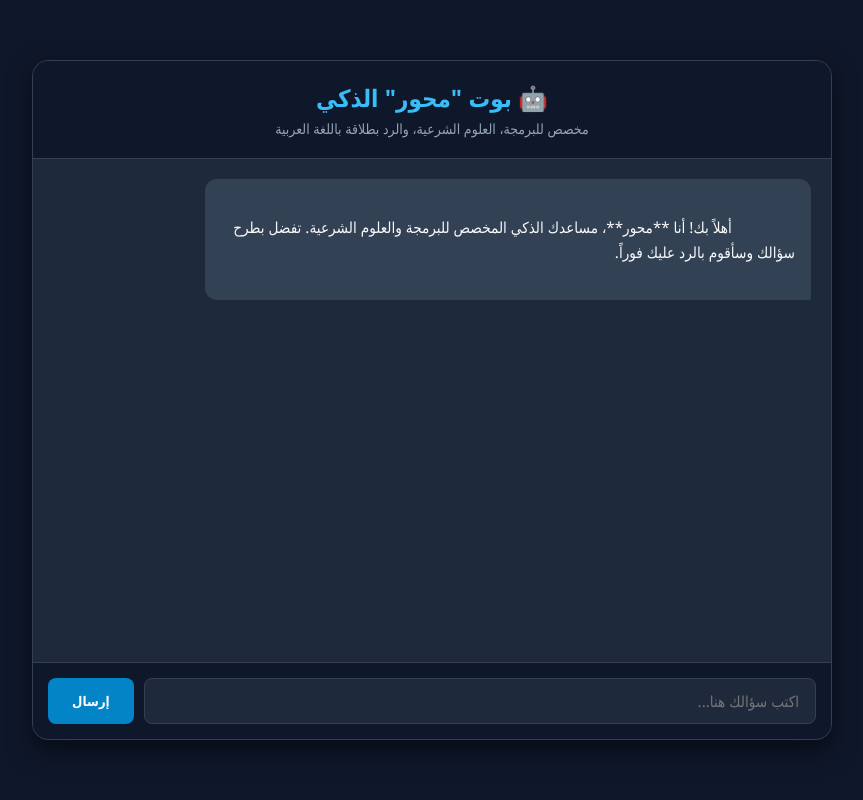
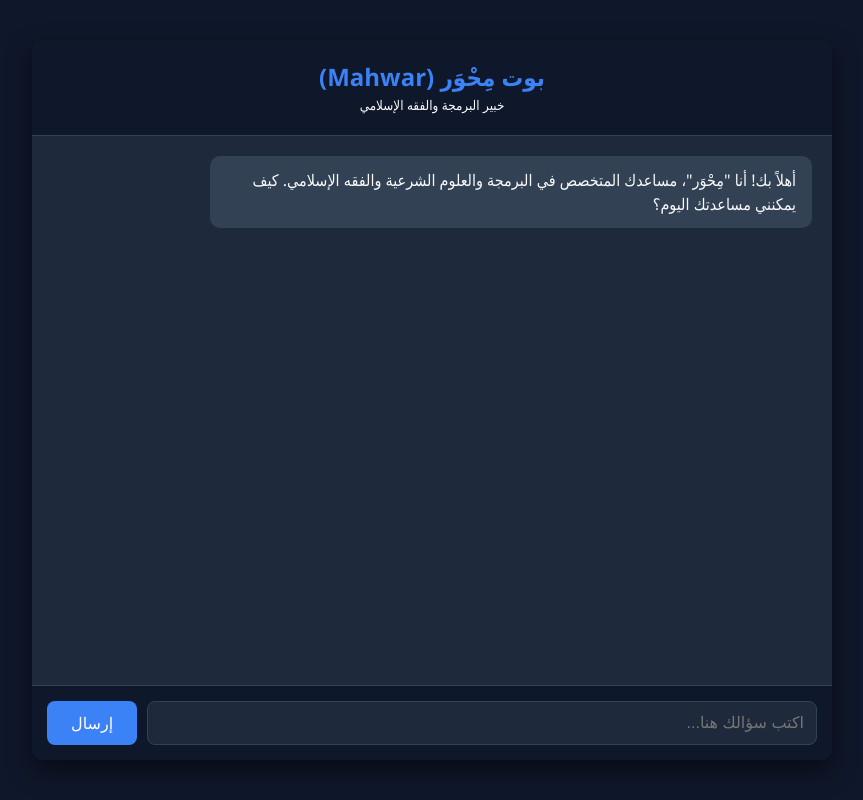
Before and after one commit to osamaib-81/mahwar-bot, a plain HTML site: page index.html in a window 1280 px wide. Shown: the whole page, without its empty margins (208-1071 px from the left). Drawn offline with Linux system fonts and the light colour scheme.

Commit message:
Update index.html

```diff
--- a/index.html
+++ b/index.html
@@ -3,54 +3,51 @@
 <head>
     <meta charset="UTF-8">
     <meta name="viewport" content="width=device-width, initial-scale=1.0">
-    <title>محور - مساعد الذكاء الاصطناعي</title>
+    <title>محور - مساعد البرمجة والفقه الإسلامي</title>
     <style>
-        * {
-            box-sizing: border-box;
-            margin: 0;
-            padding: 0;
-            font-family: 'Segoe UI', Tahoma, Geneva, Verdana, sans-serif;
+        :root {
+            --bg-color: #0f172a;
+            --card-bg: #1e293b;
+            --text-color: #f8fafc;
+            --primary: #3b82f6;
+            --user-msg: #1d4ed8;
+            --bot-msg: #334155;
         }
 
         body {
-            background-color: #0f172a;
-            color: #f8fafc;
+            font-family: 'Segoe UI', Tahoma, Geneva, Verdana, sans-serif;
+            background-color: var(--bg-color);
+            color: var(--text-color);
+            margin: 0;
             display: flex;
             justify-content: center;
             align-items: center;
-            min-height: 100vh;
-            padding: 20px;
+            height: 100vh;
         }
 
         .chat-container {
             width: 100%;
             max-width: 800px;
-            height: 85vh;
-            background-color: #1e293b;
-            border-radius: 16px;
-            box-shadow: 0 10px 25px rgba(0, 0, 0, 0.5);
+            height: 90vh;
+            background-color: var(--card-bg);
+            border-radius: 12px;
             display: flex;
             flex-direction: column;
+            box-shadow: 0 10px 25px rgba(0,0,0,0.5);
             overflow: hidden;
-            border: 1px solid #334155;
         }
 
         .chat-header {
+            padding: 20px;
             background-color: #0f172a;
-            padding: 20px;
+            border-bottom: 1px solid #334155;
             text-align: center;
-            border-bottom: 1px solid #334155;
         }
 
         .chat-header h1 {
+            margin: 0;
             font-size: 1.5rem;
-            color: #38bdf8;
-            margin-bottom: 5px;
-        }
-
-        .chat-header p {
-            font-size: 0.875rem;
-            color: #94a3b8;
+            color: var(--primary);
         }
 
         .chat-messages {
@@ -63,78 +60,57 @@
         }
 
         .message {
-            max-width: 80%;
+            max-width: 75%;
             padding: 12px 16px;
-            border-radius: 12px;
-            line-height: 1.6;
-            font-size: 0.95rem;
-            word-wrap: break-word;
+            border-radius: 10px;
+            line-height: 1.5;
             white-space: pre-wrap;
         }
 
-        .message.bot {
-            background-color: #334155;
-            color: #f8fafc;
-            align-self: flex-start;
-            border-bottom-right-radius: 2px;
+        .user-message {
+            align-self: flex-end;
+            background-color: var(--user-msg);
+            color: white;
         }
 
-        .message.user {
-            background-color: #0284c7;
-            color: #ffffff;
-            align-self: flex-end;
-            border-bottom-left-radius: 2px;
+        .bot-message {
+            align-self: flex-start;
+            background-color: var(--bot-msg);
+            color: var(--text-color);
         }
 
-        .message.system {
-            background-color: #f59e0b22;
-            color: #fbbf24;
-            align-self: center;
-            font-size: 0.85rem;
-            border: 1px solid #f59e0b44;
-        }
-
-        .chat-input-area {
+        .chat-input {
+            display: flex;
             padding: 15px;
             background-color: #0f172a;
             border-top: 1px solid #334155;
-            display: flex;
-            gap: 10px;
         }
 
-        .chat-input-area input {
+        input[type="text"] {
             flex: 1;
-            padding: 12px 16px;
-            background-color: #1e293b;
+            padding: 12px;
             border: 1px solid #334155;
             border-radius: 8px;
-            color: #fff;
-            font-size: 0.95rem;
+            background-color: #1e293b;
+            color: white;
             outline: none;
+            font-size: 1rem;
         }
 
-        .chat-input-area input:focus {
-            border-color: #38bdf8;
+        button {
+            padding: 12px 24px;
+            margin-right: 10px;
+            background-color: var(--primary);
+            color: white;
+            border: none;
+            border-radius: 8px;
+            cursor: pointer;
+            font-size: 1rem;
+            transition: background 0.3s;
         }
 
-        .chat-input-area button {
-            padding: 12px 24px;
-            background-color: #0284c7;
-            color: #fff;
-            border: none;
-            border-radius: 8px;
-            font-weight: bold;
-            cursor: pointer;
-            transition: background 0.2s;
-        }
-
-        .chat-input-area button:hover {
-            background-color: #0369a1;
-        }
-
-        .chat-input-area button:disabled {
-            background-color: #475569;
-            cursor: not-allowed;
+        button:hover {
+            background-color: #2563eb;
         }
     </style>
 </head>
@@ -142,81 +118,73 @@
 
 <div class="chat-container">
     <div class="chat-header">
-            <h1>🤖 بوت "محور" الذكي</h1>
-            <p>مخصص للبرمجة، العلوم الشرعية، والرد بطلاقة باللغة العربية</p>
+        <h1>بوت مِحْوَر (Mahwar)</h1>
+        <small>خبير البرمجة والفقه الإسلامي</small>
     </div>
 
     <div class="chat-messages" id="chatMessages">
-            <div class="message bot">
-                أهلاً بك! أنا **محور**، مساعدك الذكي المخصص للبرمجة والعلوم الشرعية. تفضل بطرح سؤالك وسأقوم بالرد عليك فوراً.
-            </div>
+        <div class="message bot-message">أهلاً بك! أنا "مِحْوَر"، مساعدك المتخصص في البرمجة والعلوم الشرعية والفقه الإسلامي. كيف يمكنني مساعدتك اليوم؟</div>
     </div>
 
-        <div class="chat-input-area">
-            <input type="text" id="userInput" placeholder="اكتب سؤالك هنا..." onkeypress="handleKeyPress(event)">
-            <button id="sendBtn" onclick="sendMessage()">إرسال</button>
+    <div class="chat-input">
+        <input type="text" id="userInput" placeholder="اكتب سؤالك هنا..." onkeydown="if(event.key==='Enter') sendMessage()">
+        <button onclick="sendMessage()">إرسال</button>
     </div>
 </div>
 
 <script>
-        // مفتاح الـ API المدمج للزوار
-        const PUBLIC_API_KEY = "AQ.Ab8RN6JAx4Np-s29nnxP-KvVhLbBphpjP8uY1WRtC741QxLW0w";
-        const systemPrompt = "أنت مساعد ذكاء اصطناعي اسمك 'محور'. أنت متخصص ومحترف جداً في مجالي البرمجة والعلوم الشرعية الإسلامية. أجب دائماً باللغة العربية بأسلوب واضح، مأدب، ودقيق عملياً وشرعياً.";
+    // تم تضمين المفتاح الجديد الخاص بك هنا مباشرة
+    const API_KEY = "AQ.Ab8RN6JMqPJ0n7WSCBMLP9R5X7LBVoPrMC_6NPukGIKe14Ox4w";
+
+    const SYSTEM_INSTRUCTION = "أنت مساعد ذكي اسمك 'محور' متكفّل بتقديم إجابات فائقة الدقة في مجالين أساسيين: 1- البرمجة والتقنية. 2- الفقه الإسلامي والعلوم الشرعية. يجب أن تكون إجاباتك الشرعية مبنية على الأدلة وبأسلوب محترم ومتزن، وإجاباتك البرمجية دقيقة ومعززة بأمثلة كود واضحة.";
 
     async function sendMessage() {
-            const input = document.getElementById('userInput');
-            const text = input.value.trim();
-            const sendBtn = document.getElementById('sendBtn');
+        const inputElement = document.getElementById('userInput');
+        const messageText = inputElement.value.trim();
 
-            if (!text) return;
+        if (!messageText) return;
 
-            // إضافة رسالة المستخدم
-            addMessage(text, 'user');
-            input.value = '';
-
-            sendBtn.disabled = true;
-            sendBtn.innerText = "جاري التفكير...";
+        appendMessage(messageText, 'user-message');
+        inputElement.value = '';
 
         try {
-                const response = await fetch(`https://generativelanguage.googleapis.com/v1beta/models/gemini-1.5-flash:generateContent?key=${PUBLIC_API_KEY}`, {
+            const response = await fetch(`https://generativelanguage.googleapis.com/v1beta/models/gemini-1.5-flash:generateContent?key=${API_KEY}`, {
                 method: 'POST',
-                    headers: { 'Content-Type': 'application/json' },
+                headers: {
+                    'Content-Type': 'application/json',
+                },
                 body: JSON.stringify({
-                        contents: [
-                            { role: "user", parts: [{ text: `${systemPrompt}\n\nالسؤال: ${text}` }] }
-                        ]
+                    contents: [{
+                        parts: [{
+                            text: `${SYSTEM_INSTRUCTION}\n\nسؤال المستخدم: ${messageText}`
+                        }]
+                    }]
                 })
             });
 
             const data = await response.json();
 
-                if (data.candidates && data.candidates[0].content.parts[0].text) {
-                    const reply = data.candidates[0].content.parts[0].text;
-                    addMessage(reply, 'bot');
+            if (data.error) {
+                appendMessage(`حدث خطأ من الـ API: ${data.error.message}`, 'bot-message');
+            } else if (data.candidates && data.candidates[0].content.parts[0].text) {
+                const botReply = data.candidates[0].content.parts[0].text;
+                appendMessage(botReply, 'bot-message');
             } else {
-                    addMessage("❌ حدث خطأ في استجابة الخادم. تأكد من صحة المفتاح.", 'system');
+                appendMessage("لم يتم استلام رد صريح، يرجى المحاولة لاحقاً.", 'bot-message');
             }
         } catch (error) {
-                addMessage("❌ تعذر الاتصال بالخدمة. يرجى التحقق من اتصال الإنترنت.", 'system');
-            } finally {
-                sendBtn.disabled = false;
-                sendBtn.innerText = "إرسال";
+            appendMessage("تعذر الاتصال بالخادم. تحقق من الاتصال بالشبكة.", 'bot-message');
+            console.error(error);
         }
     }
 
-        function addMessage(text, sender) {
+    function appendMessage(text, className) {
         const messagesContainer = document.getElementById('chatMessages');
         const messageDiv = document.createElement('div');
-            messageDiv.classList.add('message', sender);
-            messageDiv.innerText = text;
+        messageDiv.className = `message ${className}`;
+        messageDiv.textContent = text;
         messagesContainer.appendChild(messageDiv);
         messagesContainer.scrollTop = messagesContainer.scrollHeight;
-        }
-
-        function handleKeyPress(event) {
-            if (event.key === 'Enter') {
-                sendMessage();
-            }
     }
 </script>
 
```
Lines whose indentation alone changed are shown as unchanged.
